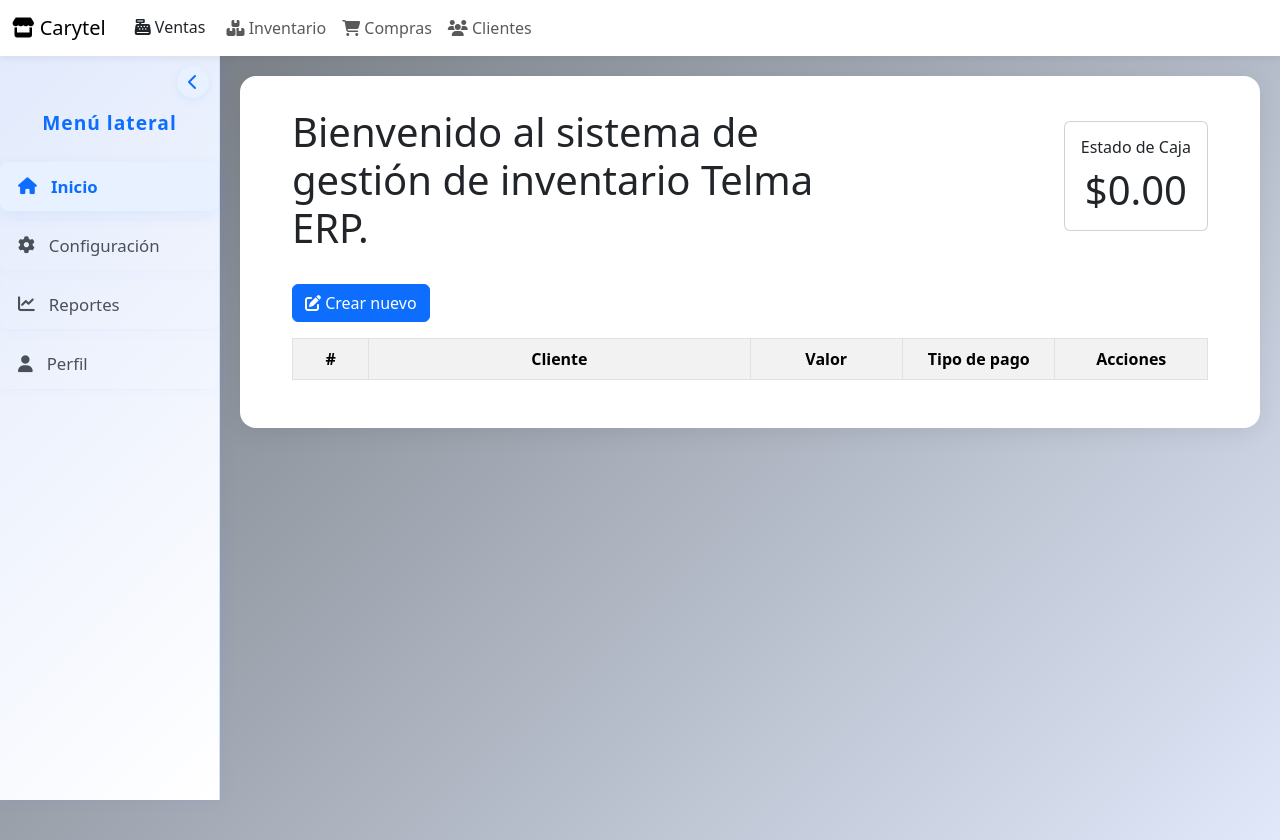
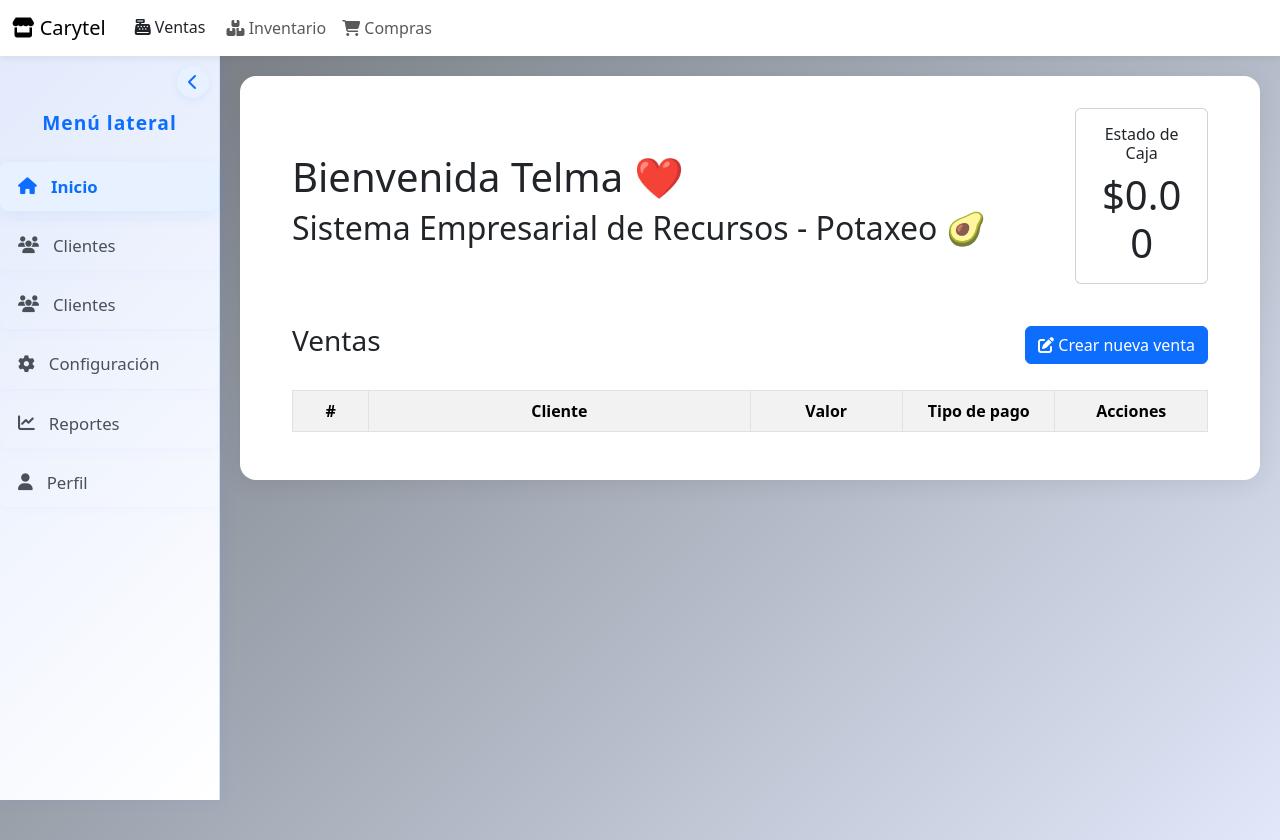
Before and after one commit to estradachacon/telmaerp, a CodeIgniter 4 app: the page made by app/Views/index.php in a window 1280 px wide. Shown: the top 840 px of the page. Run offline with PHP 8.4 and a stand-in for CodeIgniter, Linux system fonts and the light colour scheme; the template is opened without the code that fills it, so the values that code supplies are empty; some libraries are stand-ins or nearby versions.

Commit message:
fix menu

```diff
--- a/app/Config/Routes.php
+++ b/app/Config/Routes.php
@@ -10,6 +10,7 @@ $routes->get('/', 'Home::index');
 $routes->group('/', function ($routes) {
     $routes->presenter("ventas", ['controller' => 'Ventas', 'only' => ['index', 'show', 'new', 'create', 'edit', 'update', 'delete']]); //esto crea las rutas para un CRUD cuando se usa la aplicacion con un navegador
     $routes->presenter('clientes', ['controller' => 'Clientes', 'only' => ['index', 'create', 'edit', 'update', 'delete']]);
+    $routes->presenter('encomendistas', ['controller' => 'encomendistas', 'only' => ['index', 'create', 'edit', 'update', 'delete']]);
     $routes->presenter("inventario", ['controller' => 'Inventario', 'only' => ['index', 'new', 'create', 'edit', 'update', 'delete']]);
     $routes->presenter('compras', ['controller' => 'Compras', 'only' => ['index', 'new', 'create', 'edit', 'update', 'delete']]);
 });
--- a/app/Views/Layouts/mainbody.php
+++ b/app/Views/Layouts/mainbody.php
@@ -202,12 +202,20 @@
         </button>
         <hr style="visibility: hidden;">
         <div class="list-group px-3">
-                    <div class="sidebar-title"></i> Menú lateral
-        </div>
+            <div class="sidebar-title"></i> Menú lateral
+            </div>
 
             <a href="#" class="list-group-item list-group-item-action active">
                 <i class="fa-solid fa-house"></i>
                 <span class="sidebar-text">Inicio</span>
+            </a>
+            <a href="/clientes" class="list-group-item list-group-item-action">
+                <i class="fa-solid fa-users"></i>
+                <span class="sidebar-text">Clientes</span>
+            </a>
+            <a href="/encomendistas" class="list-group-item list-group-item-action">
+                <i class="fa-solid fa-users"></i>
+                <span class="sidebar-text">Clientes</span>
             </a>
             <a href="#" class="list-group-item list-group-item-action">
                 <i class="fa-solid fa-gear"></i>
@@ -254,12 +262,6 @@
                             <i class="fa-solid fa-cart-shopping"></i> Compras
                         </a>
                     </li>
-                    <li class="nav-item">
-                        <a class="nav-link <?= (strpos($_SERVER['REQUEST_URI'], 'clientes') !== false) ? 'active' : '' ?>"
-                            href="/clientes">
-                            <i class="fa-solid fa-users"></i> Clientes
-                        </a>
-                    </li>
                 </ul>
                 <!-- Puedes agregar aquí el botón de logout si lo necesitas -->
                 <!-- <a class="btn btn-outline-danger" href="/logout"><i class="fa-solid fa-right-from-bracket"></i> Cerrar sesión</a> -->
--- a/app/Views/index.php
+++ b/app/Views/index.php
@@ -3,10 +3,11 @@
 
 <div class="container col-12">
     <div class="row align-items-center mb-4">
-        <div class="col-md-8 col-12">
-            <h1>Bienvenido al sistema de gestión de inventario Telma ERP.</h1>
+        <div class="col-md-10 col-12">
+            <h1>Bienvenida Telma ❤️</h1>
+            <h2>Sistema Empresarial de Recursos - Potaxeo 🥑</h2>
         </div>
-        <div class="col-md-4 col-12 d-flex justify-content-md-end justify-content-center">
+        <div class="col-md-2 col-12 d-flex justify-content-md-end justify-content-center">
             <div class="card mb-3" style="max-width: 300px;">
                 <div class="card-body text-center">
                     <h6 class="card-title">Estado de Caja</h6>
@@ -15,13 +16,16 @@
             </div>
         </div>
     </div>
-
-    <div class="mb-3">
-        <a href='ventas/new' class="btn btn-primary">
-            <i class="fa-solid fa-pen-to-square"></i> Crear nuevo
-        </a>
+    <div class="row mb-4">
+        <div class="col-md-8 col-12">
+            <h3>Ventas</h3>
+        </div>
+        <div class="col-md-4 col-12 d-flex justify-content-end align-items-center">
+            <a href='ventas/new' class="btn btn-primary">
+                <i class="fa-solid fa-pen-to-square"></i> Crear nueva venta
+            </a>
+        </div>
     </div>
-
     <table class="table table-striped table-hover table-bordered">
         <tr class='text-center'>
             <th class="col-sm-1">#</th>
```
